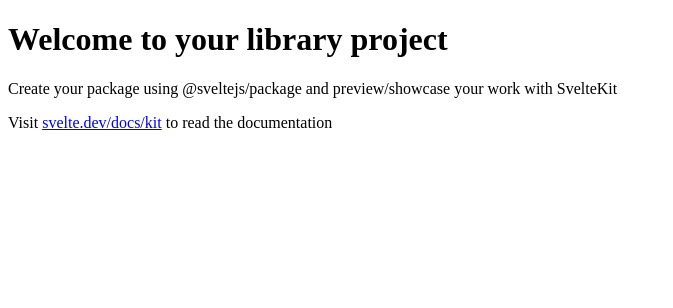
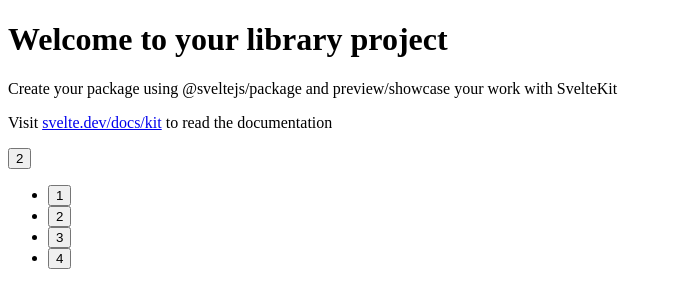
Before and after one commit to remoon-net/bootstrap, a SvelteKit app: page / in a window 1280 px wide. Shown: the top 308 px of the page, without its empty margins (0-673 px from the left). Built offline with nearby package versions, Linux system fonts and the light colour scheme.

Commit message:
添加 Select

```diff
--- /dev/null
+++ b/src/lib/Select.svelte
@@ -0,0 +1,70 @@
+<script lang="ts">
+	import { dropdown } from './index.js'
+
+	const {
+		options,
+		values = $bindable([]),
+	}: { options: ({ value: string; name: string } | string)[]; values?: string[] } = $props()
+	let names = $derived.by(() => {
+		return options.reduce(
+			(t, item) => {
+				if (typeof item === 'string') {
+					t[item] = item
+				} else {
+					t[item.value] = item.name
+				}
+				return t
+			},
+			{} as { [k: string]: string },
+		)
+	})
+	let displayOptions = $derived.by(() => {
+		return options.map((opt) => {
+			let value = typeof opt === 'string' ? opt : opt.value
+			let name = names[value]
+			let selected = values.indexOf(value)
+			return {
+				name,
+				value,
+				selected,
+			}
+		})
+	})
+</script>
+
+<div class="dropdown">
+	<div class="form-control" data-bs-toggle="dropdown" use:dropdown={{ autoClose: 'outside' }}>
+		{#if values.length === 0}
+			<button class="btn btn-sm my-1 me-1 btn-outline-secondary"> 请选择 </button>
+		{:else}
+			{#each values as v}
+				<button class="btn btn-sm my-1 me-1 btn-outline-secondary">
+					{names[v]}
+				</button>
+			{/each}
+		{/if}
+	</div>
+	<ul class="dropdown-menu w-100">
+		{#each displayOptions as opt}
+			{@const selected = opt.selected !== -1}
+			<li>
+				<button
+					class="dropdown-item"
+					class:active={selected}
+					onclick={() => {
+						if (opt.selected !== -1) {
+							values.splice(opt.selected, 1)
+						} else {
+							values.push(opt.value)
+						}
+					}}
+				>
+					{opt.value}
+					{#if selected}
+						<i class="bi bi-check float-end"></i>
+					{/if}
+				</button>
+			</li>
+		{/each}
+	</ul>
+</div>
--- /dev/null
+++ b/src/lib/actions/dropdown.ts
@@ -0,0 +1,24 @@
+import type { Action } from 'svelte/action'
+import { Dropdown } from 'bootstrap'
+
+type Options = Partial<Dropdown.Options>
+
+type Events = {
+	'onhide.bs.dropdown': () => any
+	'onhidden.bs.dropdown': () => any
+	'onshow.bs.dropdown': () => any
+	'onshown.bs.dropdown': () => any
+}
+
+export const dropdown: Action<HTMLElement, Options | undefined, Events> = function dropdown(
+	node,
+	cfg: Options = {},
+) {
+	let inst = Dropdown.getOrCreateInstance(node, cfg)
+	return {
+		update: (cfg) => {},
+		destroy: () => {
+			inst.dispose()
+		},
+	}
+}
--- a/src/lib/actions/index.ts
+++ b/src/lib/actions/index.ts
@@ -1,2 +1,3 @@
 export { tooltip } from './tooltip.js'
 export { collapse } from './collapse.js'
+export { dropdown } from './dropdown.js'
--- a/src/routes/+page.svelte
+++ b/src/routes/+page.svelte
@@ -1,3 +1,13 @@
-<h1>Welcome to your library project</h1>
-<p>Create your package using @sveltejs/package and preview/showcase your work with SvelteKit</p>
-<p>Visit <a href="https://svelte.dev/docs/kit">svelte.dev/docs/kit</a> to read the documentation</p>
+<script lang="ts">
+	import Select from '$lib/Select.svelte'
+	let values = $state(['2'])
+</script>
+
+<div class="container">
+	<h1>Welcome to your library project</h1>
+	<p>Create your package using @sveltejs/package and preview/showcase your work with SvelteKit</p>
+	<p>
+		Visit <a href="https://svelte.dev/docs/kit">svelte.dev/docs/kit</a> to read the documentation
+	</p>
+	<Select options={['1', '2', '3', '4']} bind:values></Select>
+</div>
```
